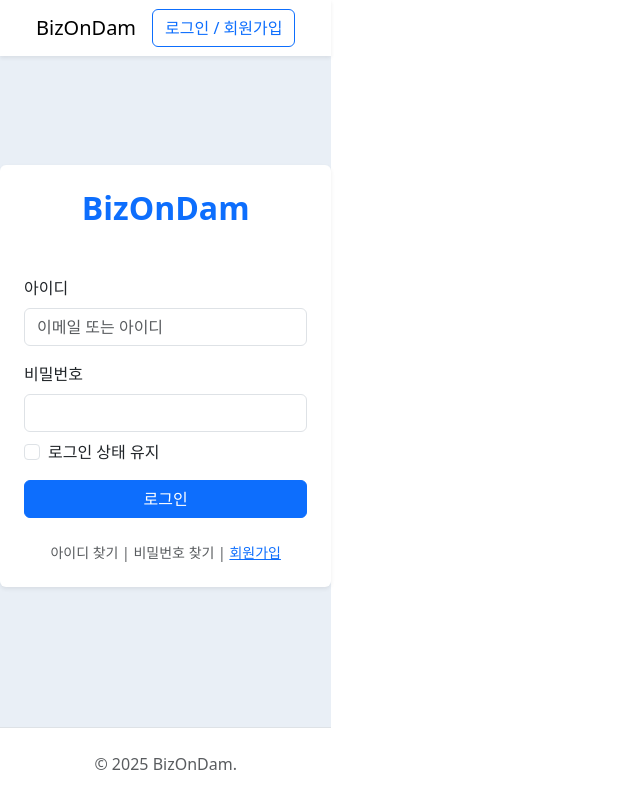
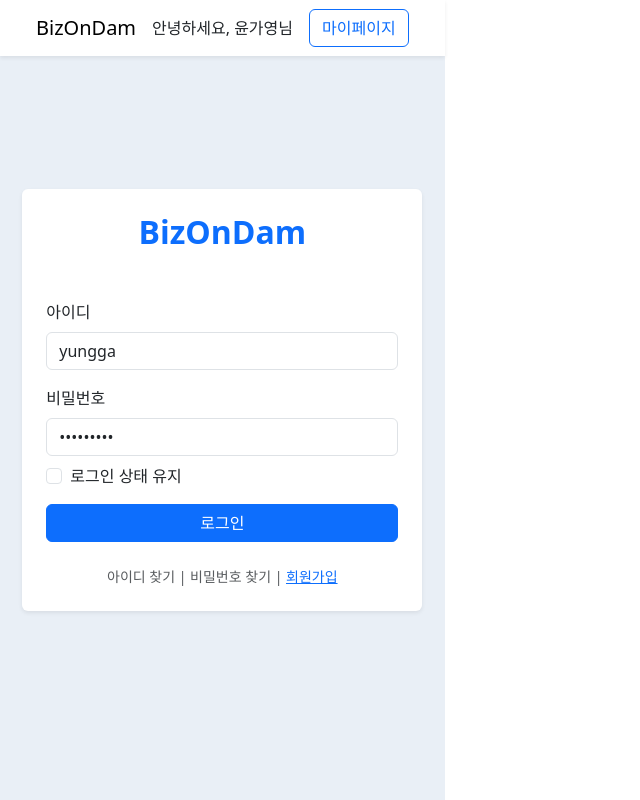
Before and after one commit to BizOnDam/Front_End, a React (Vite) app: page /login in a window 1280 px wide. Shown: the top 800 px of the page, without its empty margins (0-640 px from the left). Built offline with nearby package versions, Linux system fonts and the light colour scheme; no server answers; the HTML template or start-up script is replaced by a standard one.

Commit message:
✨ Feat: 로그인 API (80%)

```diff
--- a/src/App.jsx
+++ b/src/App.jsx
@@ -13,7 +13,6 @@ import EstimateList from './pages/estimate/EstimateList'
 import EstimateSheet from './pages/estimate/estimateSheet'
 import EstimateDetail from './pages/estimate/EstimateDetail'
 import EstimateResponseSheet from './pages/estimate/EstimateResponseSheet'
-// import ReceivedProposalDetail from './pages/estimate/ReceivedProposalDetail'
 import Contracts from './pages/contract/Contracts'
 import HistoryList from './pages/history/HistoryList'
 import HistoryDetail from './pages/history/HistoryDetail'
@@ -71,7 +70,7 @@ function App() {
     <BrowserRouter>
       <Routes>
         <Route path="/" element={<CommonLayout user={user}><Home user={user} setUser={setUser} /></CommonLayout>} />
-        <Route path="/login" element={<Login />} />
+        <Route path="/login" element={<CommonLayout user={user}><Login /></CommonLayout>} />
         <Route path="/RegisterStep1" element={<RegisterStep1 />} />
         <Route path="/RegisterStep2" element={<RegisterStep2 />} />
         <Route path="/RegisterStep3" element={<RegisterStep3 />} />
@@ -87,7 +86,6 @@ function App() {
         <Route path="/estimate/:requestId" element={<CommonLayout user={user}><EstimateDetail user={user} /></CommonLayout>} />
         <Route path="/estimate/:requestId/:responseId" element={<CommonLayout user={user}><EstimateDetail user={user} /></CommonLayout>} />
         <Route path="/estimate/:requestId/response" element={<CommonLayout user={user}><EstimateResponseSheet user={user} /></CommonLayout>} />
-        {/* <Route path="/received-proposals/:id" element={<CommonLayout user={user}><ReceivedProposalDetail user={user} /></CommonLayout>} /> */}
         <Route path="/contracts" element={<CommonLayout user={user}><Contracts user={user} /></CommonLayout>} />
         <Route path="/history" element={<CommonLayout user={user}><HistoryList user={user} /></CommonLayout>} />
         <Route path="/historyDetail/:id" element={<CommonLayout user={user}><HistoryDetail user={user} /></CommonLayout>} />
--- /dev/null
+++ b/src/api/authApi.js
@@ -0,0 +1,16 @@
+import axiosInstance from './axiosInstance';
+
+export const login = async ({ loginId, loginPwd }) => {
+  const response = await axiosInstance.post( '/user-service/api/auth/login', {
+    loginId,
+    loginPwd
+});
+console.log(response);
+const { success, message, data } = response.data;
+
+if (!success) {
+  throw new Error(message || '로그인 실패');
+}
+
+return data;
+};
--- /dev/null
+++ b/src/api/axiosInstance.js
@@ -0,0 +1,12 @@
+import axios from 'axios';
+
+
+console.log('LOCAL URL:', import.meta.env.VITE_API_LOCAL_URL);
+console.log('SERVER URL:', import.meta.env.VITE_API_SERVER_URL);
+
+const axiosInstance = axios.create({
+  baseURL: import.meta.env.VITE_API_LOCAL_URL, // Gateway 주소
+  withCredentials: true,
+});
+
+export default axiosInstance;
--- a/src/pages/sign/login.jsx
+++ b/src/pages/sign/login.jsx
@@ -1,15 +1,14 @@
-// src/pages/Login.jsx
+
 import { useState } from 'react';
 import { Link } from 'react-router-dom';
+import { login } from '../../api/authApi';
+import axios from 'axios';
 import 'bootstrap/dist/css/bootstrap.min.css';
-import RegisterStep1 from './RegisterStep1';
-import SignNavbar from '../../components/SignNavbar';
-import Footer from '../../components/Footer';
 
 function Login() {
   const [form, setForm] = useState({
-    username: '',
-    password: '',
+    loginId: '',
+    loginPwd: '',
     rememberMe: false,
   });
 
@@ -18,16 +17,54 @@ function Login() {
     setForm({ ...form, [name]: type === 'checkbox' ? checked : value });
   };
 
-  const handleSubmit = (e) => {
+  const handleSubmit = async (e) => {
     e.preventDefault();
     console.log('▶ 로그인 시도:', form);
-    // TODO: 로그인 API 연동
+    try {
+      console.log("try");
+      // const response = await axios.post('http://localhost:8080/user-service/api/auth/login'
+        const response = await axios.post('http://localhost:8081/api/auth/login'
+        // const response = await axios.get('https://jsonplaceholder.typicode.com/todos/1'
+    //      loginId: "yungga",
+    //     loginPwd: "qwer1234!",
+    ).then ( (r) => {
+      console.log("type of:", typeof(r));
+    }).catch((c) => {
+      console.log("c", c);
+    })
+      // const data = await login({
+      //   loginId: form.loginId,
+      //   loginPwd: form.loginPwd,
+      // });
+      // const { data } = response; // 응답 본문 추출
+      // console.log('▶ 로그인 응답:', data);
+
+      // if (!data.success) {
+      //   throw new Error(data.message || '로그인 실패');
+      // }
+
+      // // 로그인 성공 시 정보 저장
+      // localStorage.setItem('accessToken', data.data.accessToken);
+      // localStorage.setItem('refreshToken', data.data.refreshToken);
+      // localStorage.setItem('userId', data.data.userId);
+      // localStorage.setItem('loginId', data.data.loginId);
+      // localStorage.setItem('username', data.data.username);
+      // localStorage.setItem('companyId', data.data.companyId);
+      // localStorage.setItem('companyNameKr', data.data.companyNameKr);
+      // localStorage.setItem('roleInCompany', data.data.roleInCompany);
+
+      // alert('로그인 성공!');
+      // window.location.href = '/'; // 로그인 후 이동할 경로
+
+    } catch (error) {
+      const msg = error.response?.data?.message || error.message || '로그인 중 오류 발생';
+      console.error('로그인 실패:', msg);
+      alert(msg);
+    }
   };
 
   return (
     <div style={{ backgroundColor: '#e9eff6', minHeight: '100vh', display: 'flex', flexDirection: 'column' }}>
-      <SignNavbar/>
-
       {/* Main Content */}
       <div style={{ flex: 1 }}>
         <div className="d-flex justify-content-center align-items-center" style={{ minHeight: '80vh' }}>
@@ -39,10 +76,11 @@ function Login() {
           <input
             type="text"
             className="form-control"
-            name="username"
-            value={form.username}
+            name="loginId"
+            value="yungga"
+            // value={form.username}
             onChange={handleChange}
-            placeholder="이메일 또는 아이디"
+            placeholder="가입한 아이디"
             required
           />
         </div>
@@ -52,8 +90,9 @@ function Login() {
           <input
             type="password"
             className="form-control"
-            name="password"
-            value={form.password}
+            name="loginPwd"
+            value="qwer1234!"
+            // value={form.password}
             onChange={handleChange}
             required
           />
@@ -81,8 +120,6 @@ function Login() {
           </form>
         </div>
       </div>
-      {/* Footer */}
-      <Footer/>
     </div>
   );
 }
--- a/vite.config.js
+++ b/vite.config.js
@@ -7,7 +7,7 @@ export default defineConfig({
   server: {
     proxy: {
       '/api': {
-        target: 'http://localhost:8084',
+        target: 'http://localhost:8080',
         changeOrigin: true,
         rewrite: (path) => path.replace(/^\/api/, '/api')
       }
```
